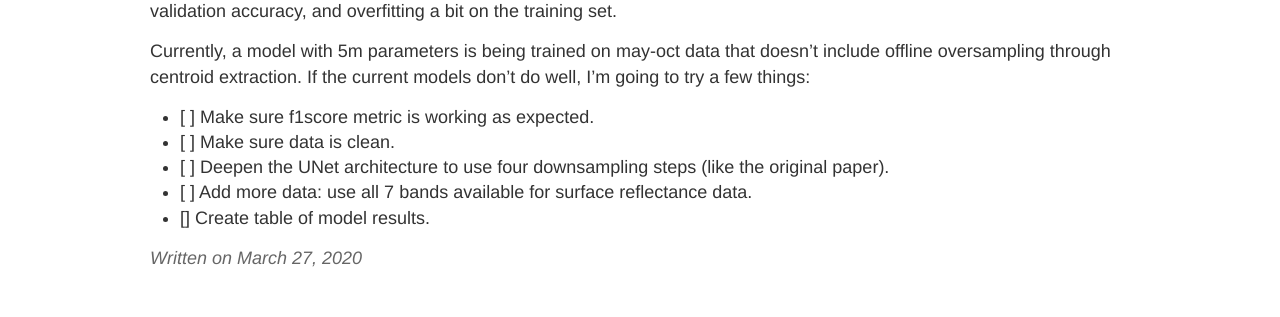
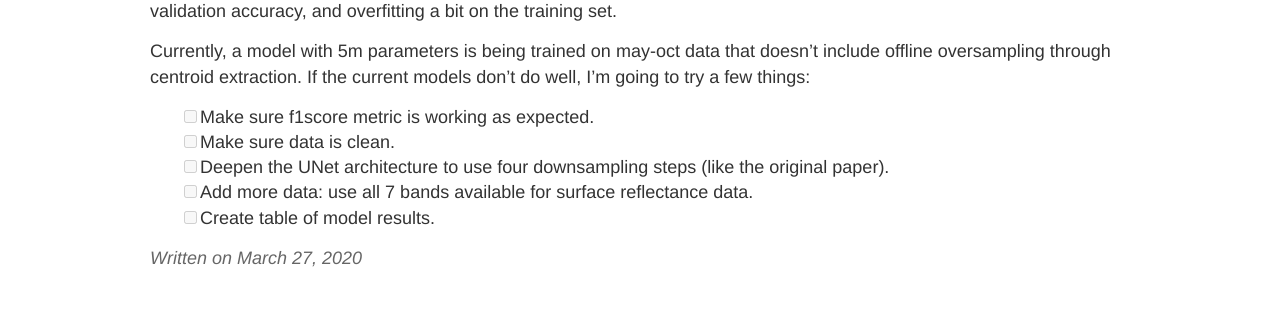
Before and after one commit to colligant/colligant.github.io, a Jekyll site: the page built from _posts/2020/2020-03-27-2020-03-27-model-comparison.md, in a window 1280 px wide. Shown: the part 1841-2158 px from the top of the page. Built offline with Jekyll 4.4.1, drawn with Linux system fonts in a browser that asks for light colours.

Commit message:
Fix checkbox

```diff
--- a/_posts/2020/2020-03-27-2020-03-27-model-comparison.md
+++ b/_posts/2020/2020-03-27-2020-03-27-model-comparison.md
@@ -74,8 +74,9 @@ Currently, a model with 5m parameters is being trained on may-oct data that does
 oversampling through centroid extraction.
 If the current models don't do well, I'm going to try a few things:
 
-- [  ] Make sure f1score metric is working as expected.
-- [  ] Make sure data is clean.
-- [  ] Deepen the UNet architecture to use four downsampling steps (like the original paper).
-- [  ] Add more data: use all 7 bands available for surface reflectance data.
-- [] Create table of model results.
+- [ ] Make sure f1score metric is working as expected.
+- [ ] Make sure data is clean.
+- [ ] Deepen the UNet architecture to use four downsampling steps (like the original paper).
+- [ ] Add more data: use all 7 bands available for surface reflectance data.
+- [ ] Create table of model results.
+{: style='list-style-type: none'}
```
